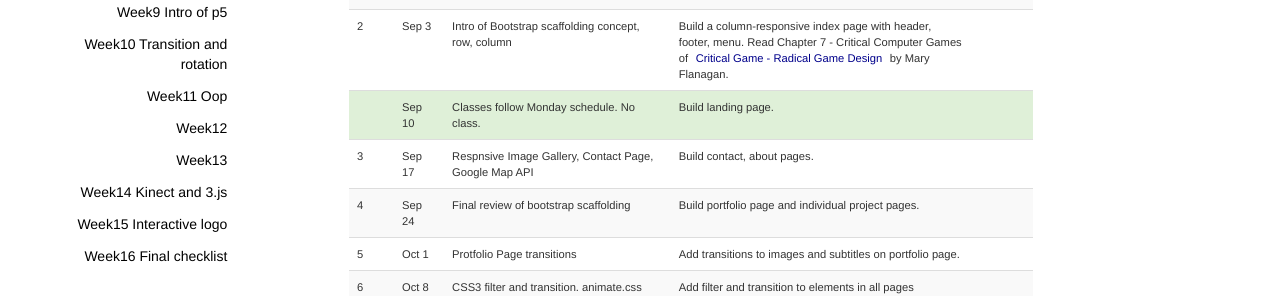
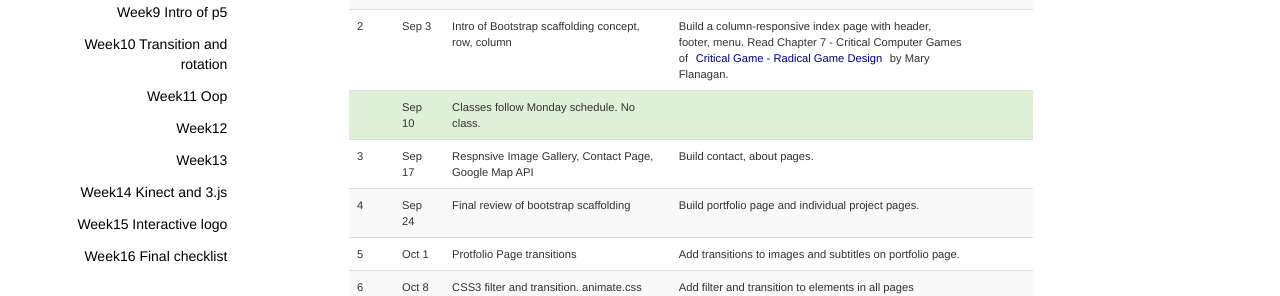
Before and after one commit to zhenzhenqi/NMA3012, a Jekyll site: the page built from index.html, in a window 1280 px wide. Shown: the part 351-647 px from the top of the page. Built offline with Jekyll 4.4.1, drawn with Linux system fonts in a browser that asks for light colours; nearby versions of some CDN libraries.

Commit message:
config change

```diff
--- a/index.html
+++ b/index.html
@@ -38,7 +38,7 @@ title: Welcome to NMA3012 | Programming Interactivity
             <td id="td_id_1" class="td-class-1"></td>
             <td id="td_id_4" class="td-class-4">Sep 10</td>
             <td>Classes follow Monday schedule. No class.</td>
-            <td>Build landing page.</td>
+            <td></td>
             <td></td>
         </tr>
         <tr id="tr_id_5" class="tr-class-5">
```
